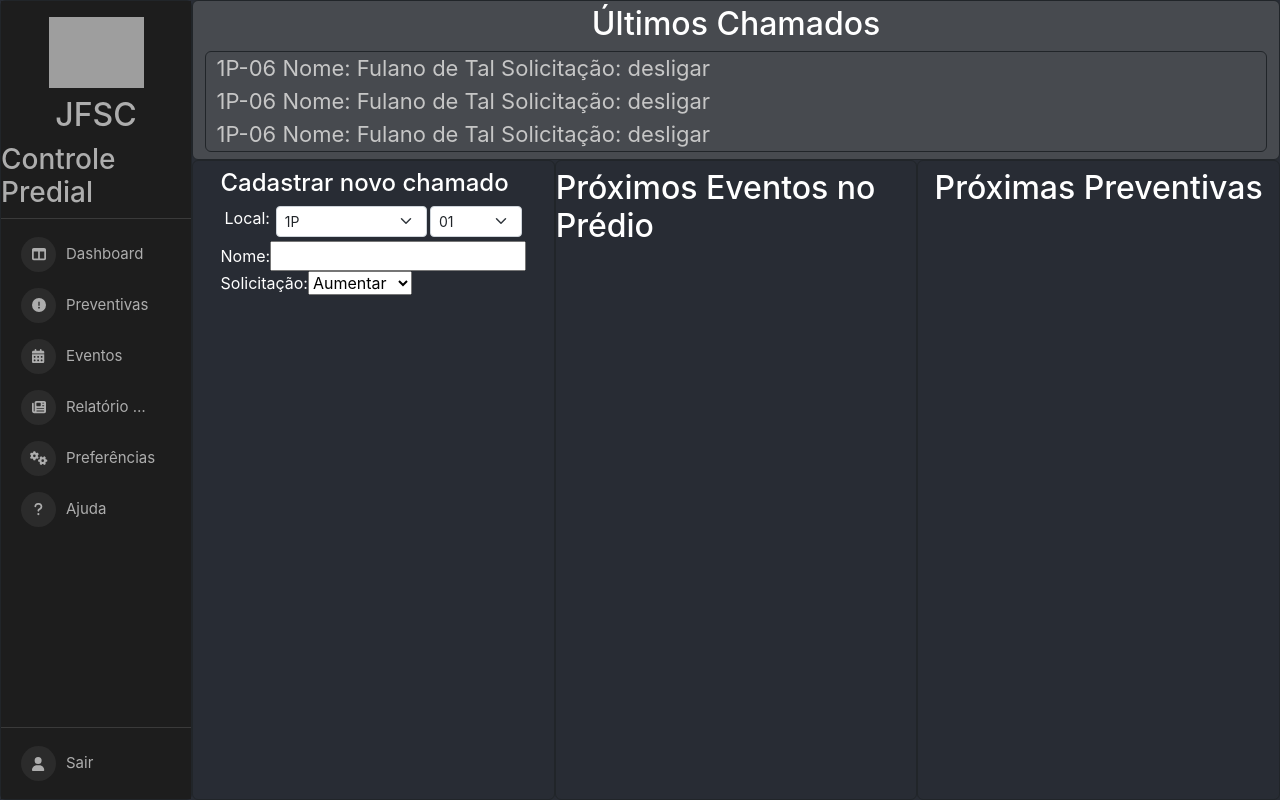
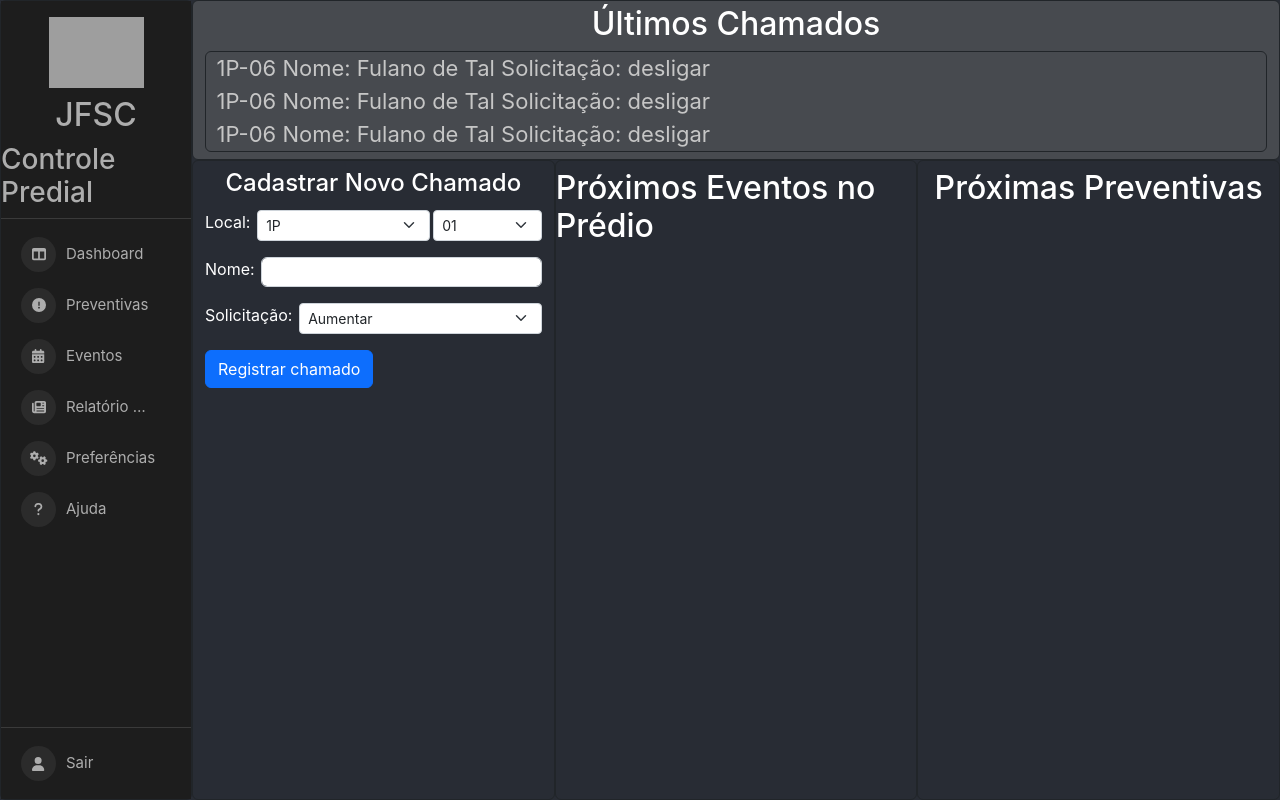
Before and after one commit to gab5987/dashboard-atomac, a React (Create React App) app: page / in a window 1280 px wide. Built offline with nearby package versions, Linux system fonts and the light colour scheme; grey boxes are pictures that could not be loaded.

Commit message:
Feat: Better look form

```diff
--- a/src/components/Home.tsx
+++ b/src/components/Home.tsx
@@ -50,8 +50,12 @@ export default class Dashboard extends React.Component <{
     newRegister = () => {
         return(
             <div className="dashboard-collum_new-register">
-                <h4> Cadastrar novo chamado </h4>
-                <form >
+                <div className="d-flex justify-content-center">
+                    <h4> { this.props.resumeLanguage.titles.new_call } </h4>
+                </div>
+                <div className="pb-1" />
+
+                <form className="container" >
                     <div className="location">
                         <label style={{ paddingRight: "2%"}}>Local: </label>
                         <select
@@ -77,16 +81,29 @@ export default class Dashboard extends React.Component <{
                             </select>
                         </div>
                     </div>
+                    <div className="pb-3" />
 
-                    <label>Nome: </label>
-                    <input type="text" name="name" /> <br/>
+                    <div className="d-flex">
+                        <label style={{ paddingRight: "2%"}}>Nome: </label>
+                        <input className="form-control" type="text" name="name" />
+                    </div>
+                    <div className="pb-3" />
 
-                    <label>Solicitação: </label>
-                    <select value={ this.state.request } onChange={(event) => {this.setState({request: Number(event.target.value)})}}>
-                        { this.props.sharedData.requests.map((item: any, key: number) => {
-                            return <option value={key} > {item} </option>
-                        }) }
-                    </select>
+                    <div className="d-flex">
+                        <label style={{ paddingRight: "2%"}}>Solicitação: </label>
+                        <select
+                            className="form-select form-select-sm"
+                            value={ this.state.request }
+                            onChange={(event) => {this.setState({request: Number(event.target.value)})}}>
+
+                            { this.props.sharedData.requests.map((item: any, key: number) => {
+                                return <option value={key} > {item} </option>
+                            }) }
+                        </select>
+                    </div>
+                    <div className="pt-3 d-flex">
+                        <button className="btn btn-primary" type="submit">Registrar chamado</button>
+                    </div>
                 </form>
             </div>
         )
--- a/src/components/assets/dashboard.scss
+++ b/src/components/assets/dashboard.scss
@@ -28,10 +28,9 @@ $context-size: 100vw - $sidebar-width;
 
 .dashboard-collum_new-register {
     font-size: medium;
+    min-width: 100%;
     .location {
-        margin: .25rem;
         display: flex;
-
     }
     form {
         display: block;
--- a/src/data/res_primary_language.json
+++ b/src/data/res_primary_language.json
@@ -3,6 +3,7 @@
         "dashboard": {
             "titles": {
                 "last_calls": "Últimos Chamados",
+                "new_call": "Cadastrar Novo Chamado",
                 "next_events": "Próximos Eventos no Prédio",
                 "next_prevent": "Próximas Preventivas"
             }
```
